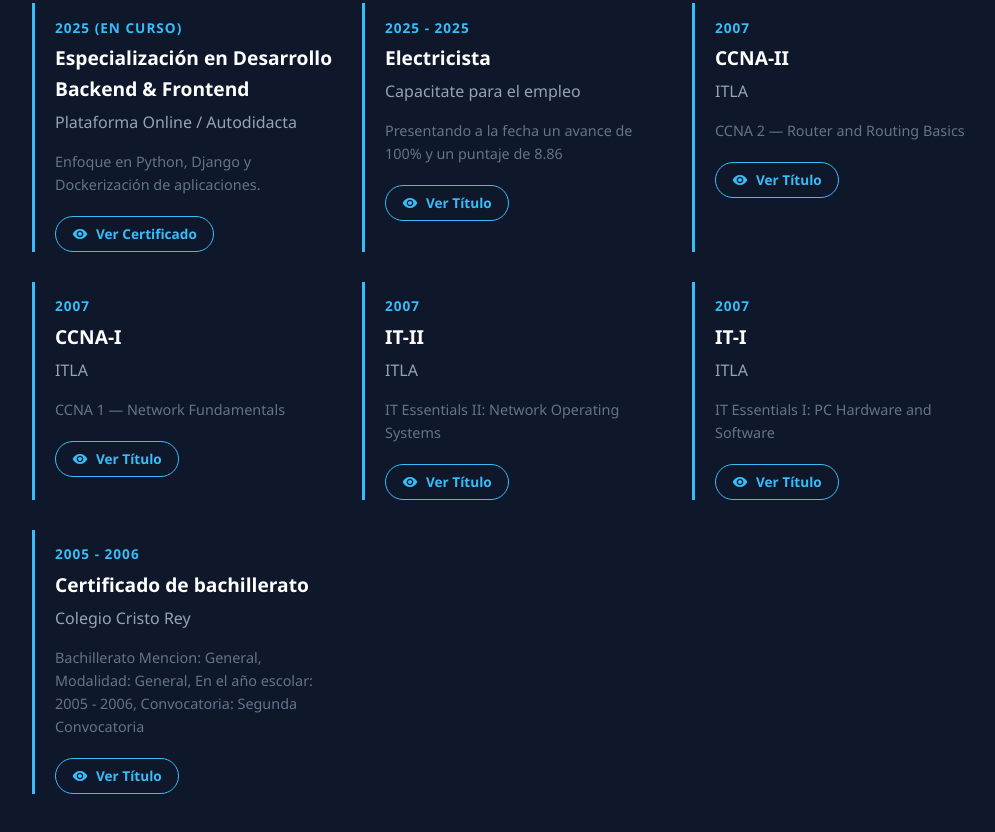
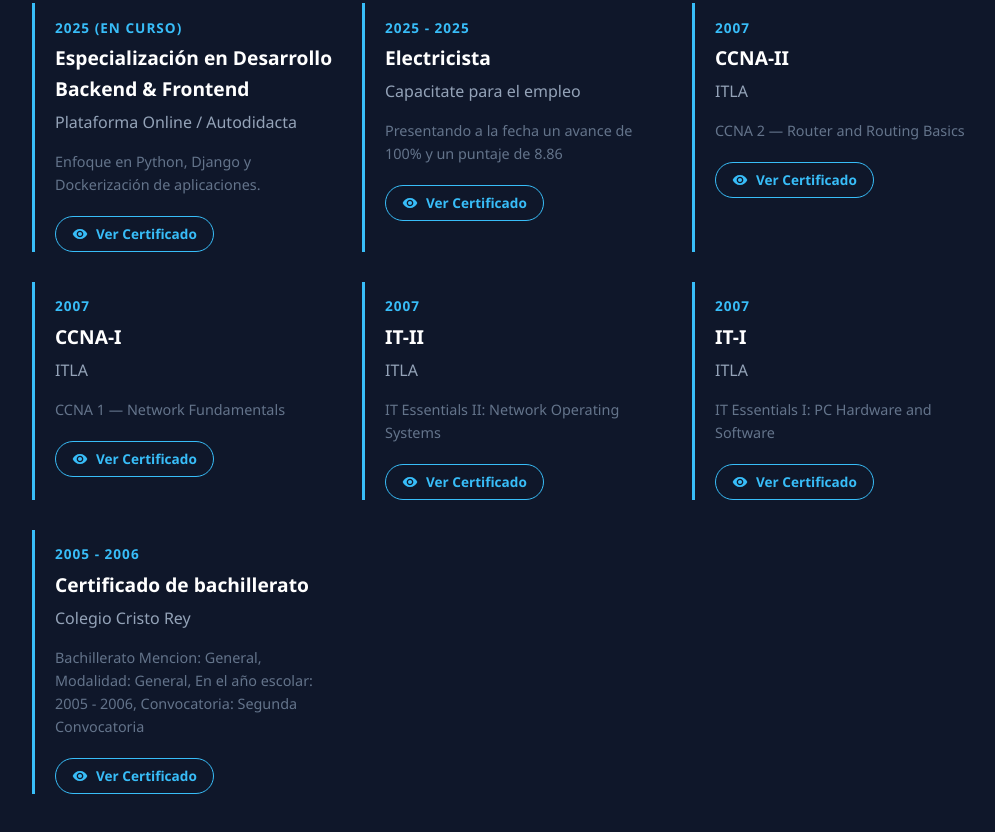
Before and after one commit to rbismael88/CV, a plain HTML site: page index.html in a window 1280 px wide. Shown: the part 3959-4791 px from the top of the page, without its empty margins (128-1123 px from the left). Drawn offline with Linux system fonts and the light colour scheme.

Commit message:
Changes to be committed: # modified: index.html

```diff
--- a/index.html
+++ b/index.html
@@ -641,7 +641,7 @@
 
           <a href="certificados/Electricista.pdf" target="_blank" class="cert-btn">
               <svg viewBox="0 0 24 24"><path d="M12 4.5C7 4.5 2.73 7.61 1 12c1.73 4.39 6 7.5 11 7.5s9.27-3.11 11-7.5c-1.73-4.39-6-7.5-11-7.5zM12 17c-2.76 0-5-2.24-5-5s2.24-5 5-5 5 2.24 5 5-2.24 5-5 5zm0-8c-1.66 0-3 1.34-3 3s1.34 3 3 3 3-1.34 3-3-1.34-3-3-3z"/></svg>
-              Ver Título
+              Ver Certificado
           </a>
         </div>
 
@@ -655,7 +655,7 @@
 
           <a href="certificados/CCNA_II.pdf" target="_blank" class="cert-btn">
               <svg viewBox="0 0 24 24"><path d="M12 4.5C7 4.5 2.73 7.61 1 12c1.73 4.39 6 7.5 11 7.5s9.27-3.11 11-7.5c-1.73-4.39-6-7.5-11-7.5zM12 17c-2.76 0-5-2.24-5-5s2.24-5 5-5 5 2.24 5 5-2.24 5-5 5zm0-8c-1.66 0-3 1.34-3 3s1.34 3 3 3 3-1.34 3-3-1.34-3-3-3z"/></svg>
-              Ver Título
+              Ver Certificado
           </a>
         </div>
 
@@ -669,7 +669,7 @@
 
           <a href="certificados/CCNA_I.pdf" target="_blank" class="cert-btn">
               <svg viewBox="0 0 24 24"><path d="M12 4.5C7 4.5 2.73 7.61 1 12c1.73 4.39 6 7.5 11 7.5s9.27-3.11 11-7.5c-1.73-4.39-6-7.5-11-7.5zM12 17c-2.76 0-5-2.24-5-5s2.24-5 5-5 5 2.24 5 5-2.24 5-5 5zm0-8c-1.66 0-3 1.34-3 3s1.34 3 3 3 3-1.34 3-3-1.34-3-3-3z"/></svg>
-              Ver Título
+              Ver Certificado
           </a>
         </div>
 
@@ -683,7 +683,7 @@
 
           <a href="certificados/IT_II.pdf" target="_blank" class="cert-btn">
               <svg viewBox="0 0 24 24"><path d="M12 4.5C7 4.5 2.73 7.61 1 12c1.73 4.39 6 7.5 11 7.5s9.27-3.11 11-7.5c-1.73-4.39-6-7.5-11-7.5zM12 17c-2.76 0-5-2.24-5-5s2.24-5 5-5 5 2.24 5 5-2.24 5-5 5zm0-8c-1.66 0-3 1.34-3 3s1.34 3 3 3 3-1.34 3-3-1.34-3-3-3z"/></svg>
-              Ver Título
+              Ver Certificado
           </a>
         </div>
 
@@ -697,7 +697,7 @@
 
           <a href="certificados/IT_I.pdf" target="_blank" class="cert-btn">
               <svg viewBox="0 0 24 24"><path d="M12 4.5C7 4.5 2.73 7.61 1 12c1.73 4.39 6 7.5 11 7.5s9.27-3.11 11-7.5c-1.73-4.39-6-7.5-11-7.5zM12 17c-2.76 0-5-2.24-5-5s2.24-5 5-5 5 2.24 5 5-2.24 5-5 5zm0-8c-1.66 0-3 1.34-3 3s1.34 3 3 3 3-1.34 3-3-1.34-3-3-3z"/></svg>
-              Ver Título
+              Ver Certificado
           </a>
         </div>
 
@@ -711,7 +711,7 @@
 
           <a href="certificados/Bachiller.pdf" target="_blank" class="cert-btn">
               <svg viewBox="0 0 24 24"><path d="M12 4.5C7 4.5 2.73 7.61 1 12c1.73 4.39 6 7.5 11 7.5s9.27-3.11 11-7.5c-1.73-4.39-6-7.5-11-7.5zM12 17c-2.76 0-5-2.24-5-5s2.24-5 5-5 5 2.24 5 5-2.24 5-5 5zm0-8c-1.66 0-3 1.34-3 3s1.34 3 3 3 3-1.34 3-3-1.34-3-3-3z"/></svg>
-              Ver Título
+              Ver Certificado
           </a>
         </div>
 
```
